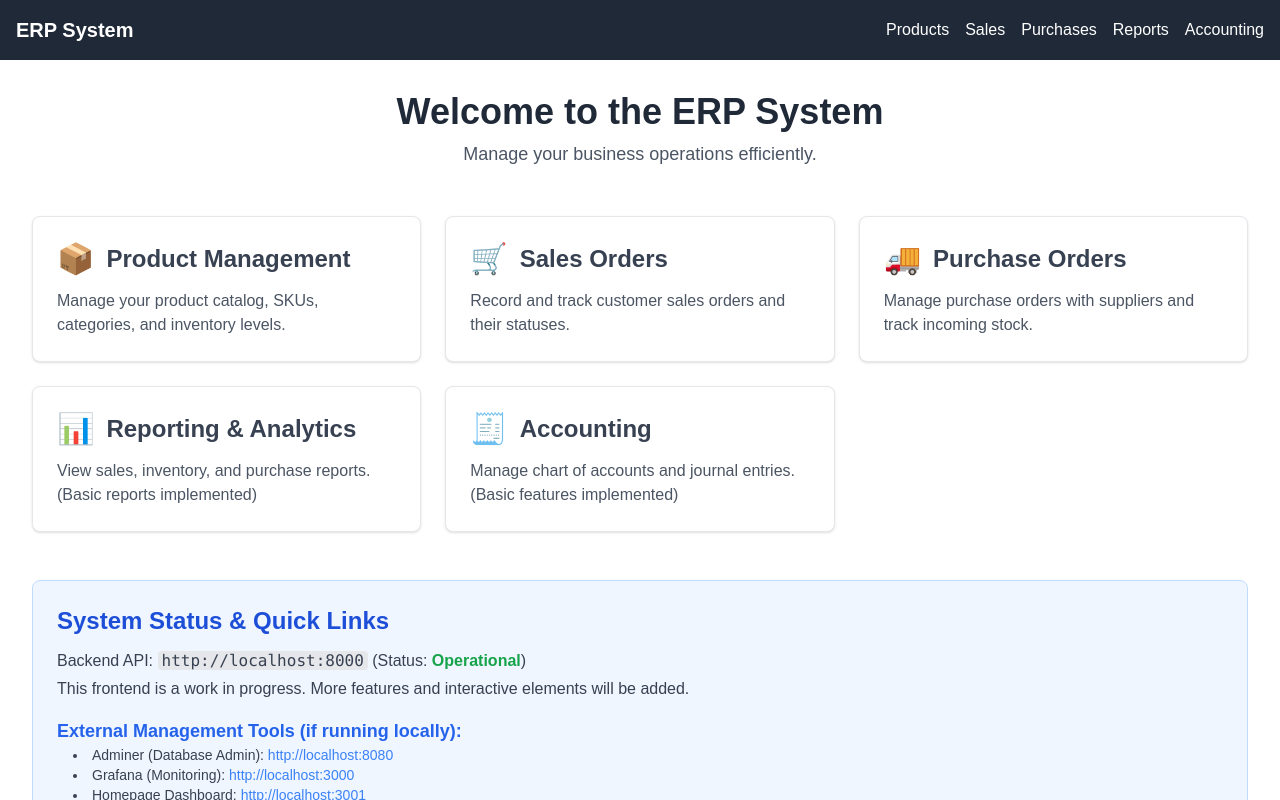
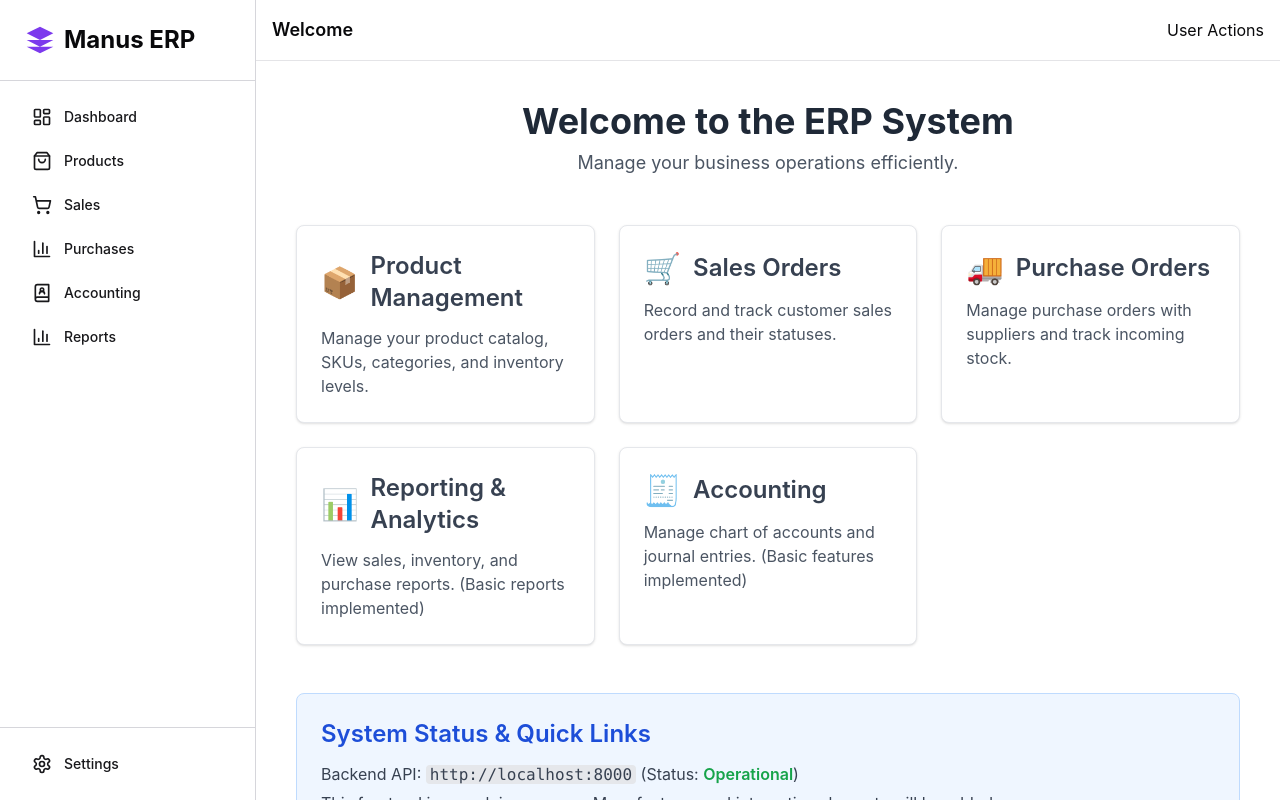
Before and after one commit to alwazw/manus-erp, a Next.js app in the folder frontend/erp_frontend_app/: page / in a window 1280 px wide. Shown: the top 800 px of the page. Built offline with nearby package versions, Linux system fonts and the light colour scheme.

Commit message:
Chore(frontend): Implement modern global styles and sidebar layout

```diff
--- a/frontend/erp_frontend_app/src/app/globals.css
+++ b/frontend/erp_frontend_app/src/app/globals.css
@@ -2,79 +2,101 @@
 @tailwind components;
 @tailwind utilities;
 
-body {
-  font-family: Arial, Helvetica, sans-serif;
-}
-
 @layer base {
   :root {
-    --radius: 0.5rem;
-    --sidebar-background: 0 0% 98%;
-    --sidebar-foreground: 240 5.3% 26.1%;
-    --sidebar-primary: 240 5.9% 10%;
+    --background: 0 0% 100%; /* White background */
+    --foreground: 240 10% 3.9%; /* Dark gray for text */
+
+    --muted: 240 4.8% 95.9%; /* Light gray for muted text/elements */
+    --muted-foreground: 240 3.8% 46.1%; /* Slightly darker gray for muted foreground */
+
+    --popover: 0 0% 100%;
+    --popover-foreground: 240 10% 3.9%;
+
+    --card: 0 0% 100%;
+    --card-foreground: 240 10% 3.9%;
+
+    --border: 240 5.9% 90%; /* Light border color */
+    --input: 240 5.9% 90%; /* Input border */
+
+    --primary: 262.1 83.3% 57.8%; /* A modern primary color (e.g., a vibrant purple/blue) */
+    --primary-foreground: 0 0% 98%; /* White/very light text on primary */
+
+    --secondary: 240 4.8% 95.9%; /* Light gray for secondary elements */
+    --secondary-foreground: 240 5.9% 10%; /* Dark text on secondary */
+
+    --accent: 240 4.8% 95.9%;
+    --accent-foreground: 240 5.9% 10%;
+
+    --destructive: 0 72.2% 50.6%; /* Red for destructive actions */
+    --destructive-foreground: 0 0% 98%;
+
+    --ring: 262.1 83.3% 57.8%; /* Ring color matching primary */
+
+    --radius: 0.5rem; /* Consistent border radius */
+
+    /* Sidebar specific colors - can be refined further */
+    --sidebar-background: 240 4.8% 97.9%; /* Very light gray for sidebar */
+    --sidebar-foreground: 240 5.9% 10%;
+    --sidebar-primary: 262.1 83.3% 57.8%;
     --sidebar-primary-foreground: 0 0% 98%;
-    --sidebar-accent: 240 4.8% 95.9%;
+    --sidebar-accent: 240 5.9% 90%;
     --sidebar-accent-foreground: 240 5.9% 10%;
-    --sidebar-border: 220 13% 91%;
-    --sidebar-ring: 217.2 91.2% 59.8%;
-    --background: 0 0% 100%;
-    --foreground: 222.2 84% 4.9%;
-    --card: 0 0% 100%;
-    --card-foreground: 222.2 84% 4.9%;
-    --popover: 0 0% 100%;
-    --popover-foreground: 222.2 84% 4.9%;
-    --primary: 222.2 47.4% 11.2%;
-    --primary-foreground: 210 40% 98%;
-    --secondary: 210 40% 96.1%;
-    --secondary-foreground: 222.2 47.4% 11.2%;
-    --muted: 210 40% 96.1%;
-    --muted-foreground: 215.4 16.3% 46.9%;
-    --accent: 210 40% 96.1%;
-    --accent-foreground: 222.2 47.4% 11.2%;
-    --destructive: 0 84.2% 60.2%;
-    --destructive-foreground: 210 40% 98%;
-    --border: 214.3 31.8% 91.4%;
-    --input: 214.3 31.8% 91.4%;
-    --ring: 222.2 84% 4.9%;
-    --chart-1: 12 76% 61%;
-    --chart-2: 173 58% 39%;
-    --chart-3: 197 37% 24%;
-    --chart-4: 43 74% 66%;
-    --chart-5: 27 87% 67%;
+    --sidebar-border: 240 5.9% 85%;
+
+    /* Chart Colors (example, can be expanded) */
+    --chart-1: 262.1 83.3% 57.8%; /* Primary */
+    --chart-2: 210 70% 50%; /* Blue */
+    --chart-3: 160 60% 45%; /* Green */
+    --chart-4: 30 80% 55%;  /* Orange */
+    --chart-5: 0 72.2% 50.6%; /* Red (Destructive) */
   }
+
   .dark {
-    --sidebar-background: 240 5.9% 10%;
-    --sidebar-foreground: 240 4.8% 95.9%;
-    --sidebar-primary: 224.3 76.3% 48%;
-    --sidebar-primary-foreground: 0 0% 100%;
+    --background: 240 10% 3.9%;
+    --foreground: 0 0% 98%;
+
+    --muted: 240 3.7% 15.9%;
+    --muted-foreground: 240 5% 64.9%;
+
+    --popover: 240 10% 3.9%;
+    --popover-foreground: 0 0% 98%;
+
+    --card: 240 10% 3.9%;
+    --card-foreground: 0 0% 98%;
+
+    --border: 240 3.7% 15.9%;
+    --input: 240 3.7% 15.9%;
+
+    --primary: 262.1 83.3% 57.8%; /* Keep primary vibrant in dark mode */
+    --primary-foreground: 0 0% 98%;
+
+    --secondary: 240 3.7% 15.9%;
+    --secondary-foreground: 0 0% 98%;
+
+    --accent: 240 3.7% 15.9%;
+    --accent-foreground: 0 0% 98%;
+
+    --destructive: 0 62.8% 30.6%;
+    --destructive-foreground: 0 0% 98%;
+
+    --ring: 262.1 83.3% 57.8%;
+
+    /* Sidebar specific colors - dark theme */
+    --sidebar-background: 240 8% 6%; /* Darker sidebar */
+    --sidebar-foreground: 0 0% 95%;
+    --sidebar-primary: 262.1 83.3% 57.8%;
+    --sidebar-primary-foreground: 0 0% 98%;
     --sidebar-accent: 240 3.7% 15.9%;
-    --sidebar-accent-foreground: 240 4.8% 95.9%;
+    --sidebar-accent-foreground: 0 0% 98%;
     --sidebar-border: 240 3.7% 15.9%;
-    --sidebar-ring: 217.2 91.2% 59.8%;
-    --background: 222.2 84% 4.9%;
-    --foreground: 210 40% 98%;
-    --card: 222.2 84% 4.9%;
-    --card-foreground: 210 40% 98%;
-    --popover: 222.2 84% 4.9%;
-    --popover-foreground: 210 40% 98%;
-    --primary: 210 40% 98%;
-    --primary-foreground: 222.2 47.4% 11.2%;
-    --secondary: 217.2 32.6% 17.5%;
-    --secondary-foreground: 210 40% 98%;
-    --muted: 217.2 32.6% 17.5%;
-    --muted-foreground: 215 20.2% 65.1%;
-    --accent: 217.2 32.6% 17.5%;
-    --accent-foreground: 210 40% 98%;
-    --destructive: 0 62.8% 30.6%;
-    --destructive-foreground: 210 40% 98%;
-    --border: 217.2 32.6% 17.5%;
-    --input: 217.2 32.6% 17.5%;
-    --ring: 212.7 26.8% 83.9%;
-    --chart-1: 220 70% 50%;
-    --chart-2: 160 60% 45%;
-    --chart-3: 30 80% 55%;
-    --chart-4: 280 65% 60%;
-    --chart-5: 340 75% 55%;
+
+    /* Chart Colors (example, can be expanded) */
+    --chart-1: 262.1 83.3% 57.8%;
+    --chart-2: 210 70% 60%;
+    --chart-3: 160 60% 55%;
+    --chart-4: 30 80% 65%;
+    --chart-5: 0 62.8% 40.6%;
   }
 }
 
@@ -84,5 +106,11 @@ body {
   }
   body {
     @apply bg-background text-foreground;
+    font-family: -apple-system, BlinkMacSystemFont, "Segoe UI", Roboto, Helvetica, Arial, sans-serif, "Apple Color Emoji", "Segoe UI Emoji", "Segoe UI Symbol";
+    -webkit-font-smoothing: antialiased;
+    -moz-osx-font-smoothing: grayscale;
+  }
+  h1, h2, h3, h4, h5, h6 {
+    @apply font-semibold;
   }
 }
--- a/frontend/erp_frontend_app/src/app/layout.tsx
+++ b/frontend/erp_frontend_app/src/app/layout.tsx
@@ -1,11 +1,27 @@
 import type { Metadata } from "next";
 import Link from 'next/link';
+import { Inter } from 'next/font/google';
 import './globals.css'; // Import global styles
+import {
+  LayoutDashboard, ShoppingBag, ShoppingCart, BarChart3, BookUser, Settings, LogOut
+} from 'lucide-react';
+
+const inter = Inter({ subsets: ['latin'] });
 
 export const metadata: Metadata = {
-  title: "ERP System",
-  description: "Enterprise Resource Planning System",
+  title: {
+    template: "%s | Manus ERP",
+    default: "Manus ERP System",
+  },
+  description: "Modern Enterprise Resource Planning System by Manus",
 };
+
+const SidebarLink = ({ href, icon: Icon, children }: { href: string; icon: React.ElementType; children: React.ReactNode }) => (
+  <Link href={href} className="flex items-center px-4 py-2.5 text-sm font-medium text-sidebar-foreground rounded-lg hover:bg-sidebar-accent hover:text-sidebar-accent-foreground transition-colors">
+    <Icon className="mr-3 h-5 w-5" />
+    {children}
+  </Link>
+);
 
 export default function RootLayout({
   children,
@@ -13,27 +29,54 @@ export default function RootLayout({
   children: React.ReactNode;
 }) {
   return (
-    <html lang="en">
-      <body>
-        <div className="min-h-screen flex flex-col">
-          <header className="bg-gray-800 text-white p-4">
-            <nav className="container mx-auto flex justify-between items-center">
-              <Link href="/" className="text-xl font-bold">ERP System</Link>
-              <div className="space-x-4">
-                <Link href="/products" className="hover:text-gray-300">Products</Link>
-                <Link href="/sales" className="hover:text-gray-300">Sales</Link>
-                <Link href="/purchases" className="hover:text-gray-300">Purchases</Link>
-                <Link href="/reports" className="hover:text-gray-300">Reports</Link>
-                <Link href="/accounting" className="hover:text-gray-300">Accounting</Link>
+    <html lang="en" className={inter.className}>
+      <body className="bg-background text-foreground antialiased">
+        <div className="min-h-screen flex">
+          {/* Sidebar */}
+          <aside className="w-64 bg-sidebar-background border-r border-sidebar-border flex flex-col fixed inset-y-0 left-0 z-50">
+            <div className="p-6 border-b border-sidebar-border">
+              <Link href="/" className="flex items-center space-x-2">
+                {/* Replace with a proper logo if available */}
+                <svg xmlns="http://www.w3.org/2000/svg" viewBox="0 0 24 24" fill="currentColor" className="h-8 w-8 text-primary">
+                  <path d="M12 2L2 7l10 5 10-5-10-5zM2 17l10 5 10-5M2 12l10 5 10-5"></path>
+                </svg>
+                <span className="text-2xl font-bold text-foreground">Manus ERP</span>
+              </Link>
+            </div>
+            <nav className="flex-grow p-4 space-y-1">
+              <SidebarLink href="/" icon={LayoutDashboard}>Dashboard</SidebarLink>
+              <SidebarLink href="/products" icon={ShoppingBag}>Products</SidebarLink>
+              <SidebarLink href="/sales" icon={ShoppingCart}>Sales</SidebarLink>
+              <SidebarLink href="/purchases" icon={BarChart3}>Purchases</SidebarLink> {/* Changed icon for variety */}
+              <SidebarLink href="/accounting" icon={BookUser}>Accounting</SidebarLink>
+              <SidebarLink href="/reports" icon={BarChart3}>Reports</SidebarLink>
+            </nav>
+            <div className="p-4 mt-auto border-t border-sidebar-border space-y-1">
+              <SidebarLink href="/settings" icon={Settings}>Settings</SidebarLink>
+              {/* Add a logout link/button if authentication is implemented */}
+              {/* <SidebarLink href="/logout" icon={LogOut}>Logout</SidebarLink> */}
+            </div>
+          </aside>
+
+          {/* Main Content Area */}
+          <div className="flex-1 flex flex-col ml-64"> {/* Adjust ml to match sidebar width */}
+            <header className="sticky top-0 z-40 bg-background/95 backdrop-blur supports-[backdrop-filter]:bg-background/60 border-b p-4">
+              <div className="container mx-auto flex items-center justify-between">
+                {/* Placeholder for breadcrumbs or page title */}
+                <div className="text-lg font-semibold">Welcome</div>
+                {/* Placeholder for user profile/actions */}
+                <div>User Actions</div>
               </div>
-            </nav>
-          </header>
-          <main className="flex-grow container mx-auto p-4">
-            {children}
-          </main>
-          <footer className="bg-gray-200 text-center p-4 text-sm text-gray-600">
-            © 2025 ERP System - Powered by Manus
-          </footer>
+            </header>
+
+            <main className="flex-grow p-6 overflow-auto">
+              {children}
+            </main>
+
+            <footer className="bg-background border-t p-4 text-center text-sm text-muted-foreground">
+              © {new Date().getFullYear()} Manus ERP System. All rights reserved.
+            </footer>
+          </div>
         </div>
       </body>
     </html>
```
